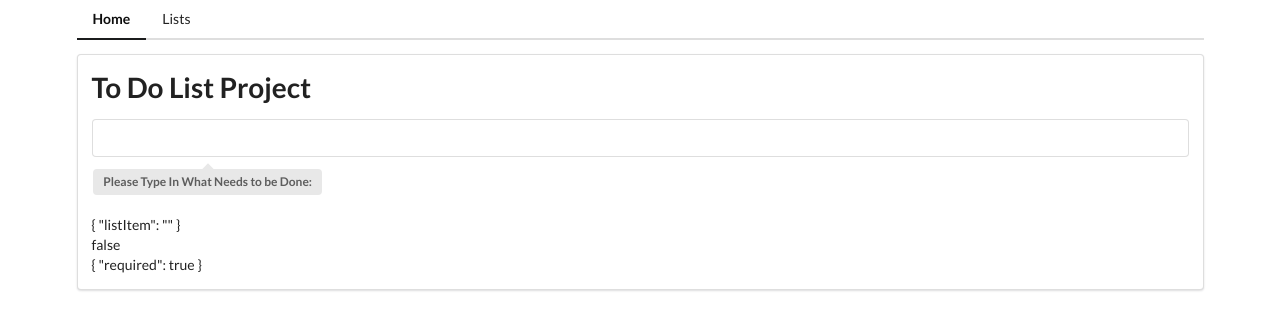
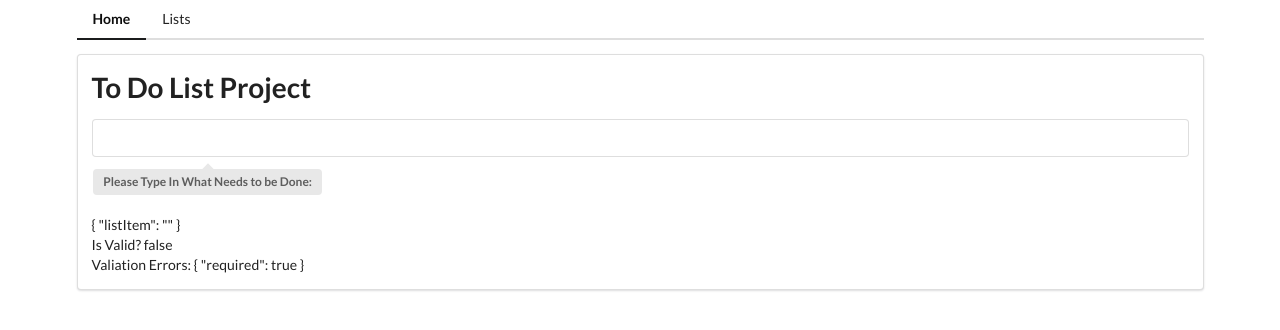
Before and after one commit to Tony940426/Angular-List-Project, an Angular app: page / in a window 1280 px wide. Shown: the top 330 px of the page. Built offline with nearby package versions, Linux system fonts and the light colour scheme.

Commit message:
Small fixes

```diff
--- a/src/app/home/home.component.html
+++ b/src/app/home/home.component.html
@@ -1,4 +1,3 @@
-<div class="ui container">
     <h1>To Do List Project</h1>
     <div class="field">
         <form [formGroup]= "newListForm" class="ui form fluid">
@@ -12,10 +11,9 @@
             {{newListForm.value | json}}
         </div>
         <div>
-            {{newListForm.valid}}
+            Is Valid? {{newListForm.valid}}
         </div>
         <div>
-            {{newListForm.get('listItem')?.errors | json}}
+            Valiation Errors: {{newListForm.get('listItem')?.errors | json}}
         </div>
     </div>
-</div>
```
